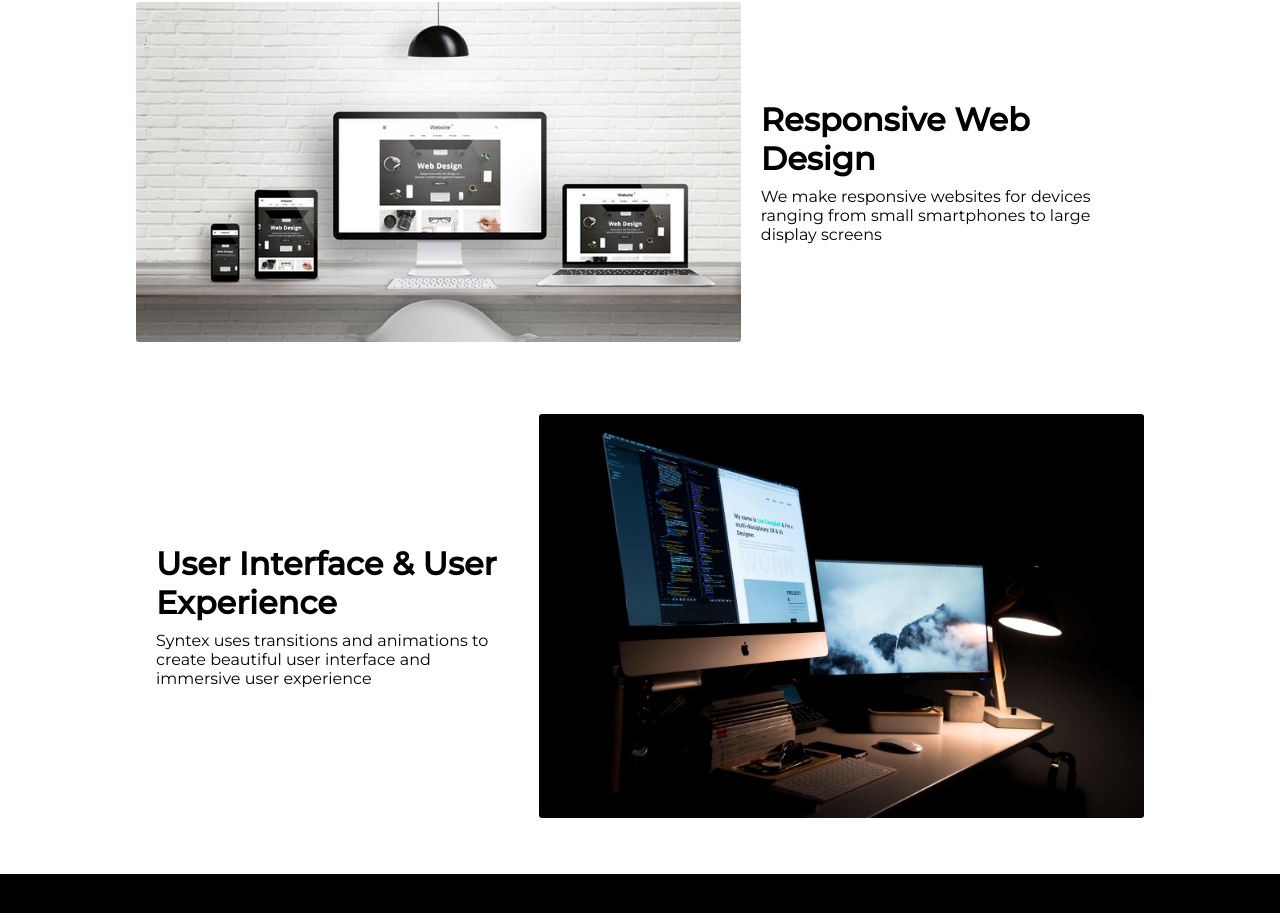
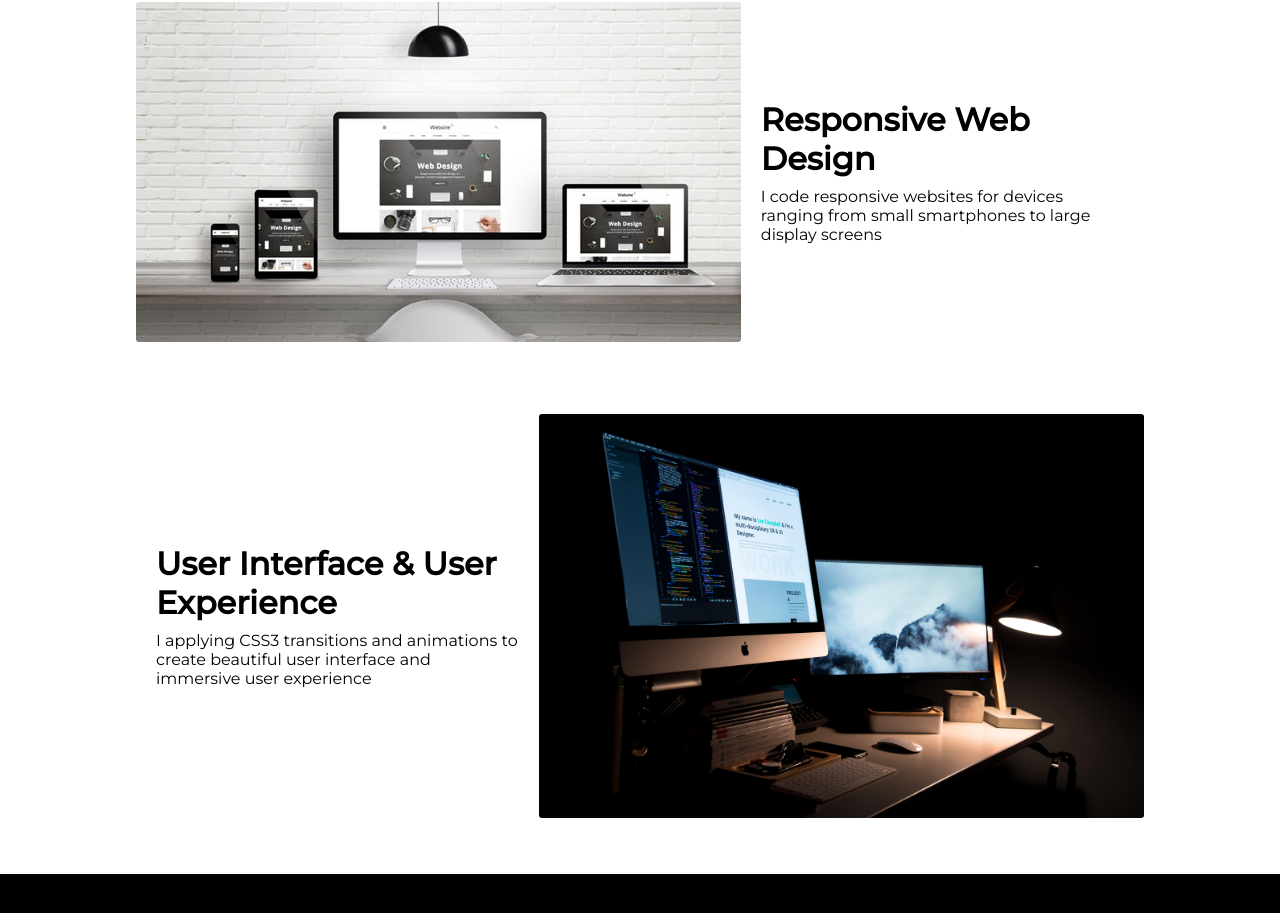
Before and after one commit to ShakexSempe/react-landing-page, a React (Create React App) app: page / in a window 1280 px wide. Shown: the part 974-1887 px from the top of the page. Built offline with nearby package versions, Linux system fonts and the light colour scheme.

Commit message:
slider content

```diff
--- a/src/App.js
+++ b/src/App.js
@@ -21,10 +21,10 @@ function App() {
       <Navbar navbarLinks={navbarLinks} />
       <Hero imageSrc={hero}/>
       <Slider imageSrc={syntex_1} title={"Responsive Web Design"}
-              subtitle={"We make responsive websites for devices ranging from small smartphones to large display screens"
+              subtitle={"I code responsive websites for devices ranging from small smartphones to large display screens"
               }/>
       <Slider imageSrc={syntex_3} title={"User Interface & User Experience"}
-              subtitle={"Syntex uses transitions and animations to create beautiful user interface and immersive user experience"
+              subtitle={"I applying CSS3 transitions and animations to create beautiful user interface and immersive user experience"
               }
               flipped={true}
               />
```
